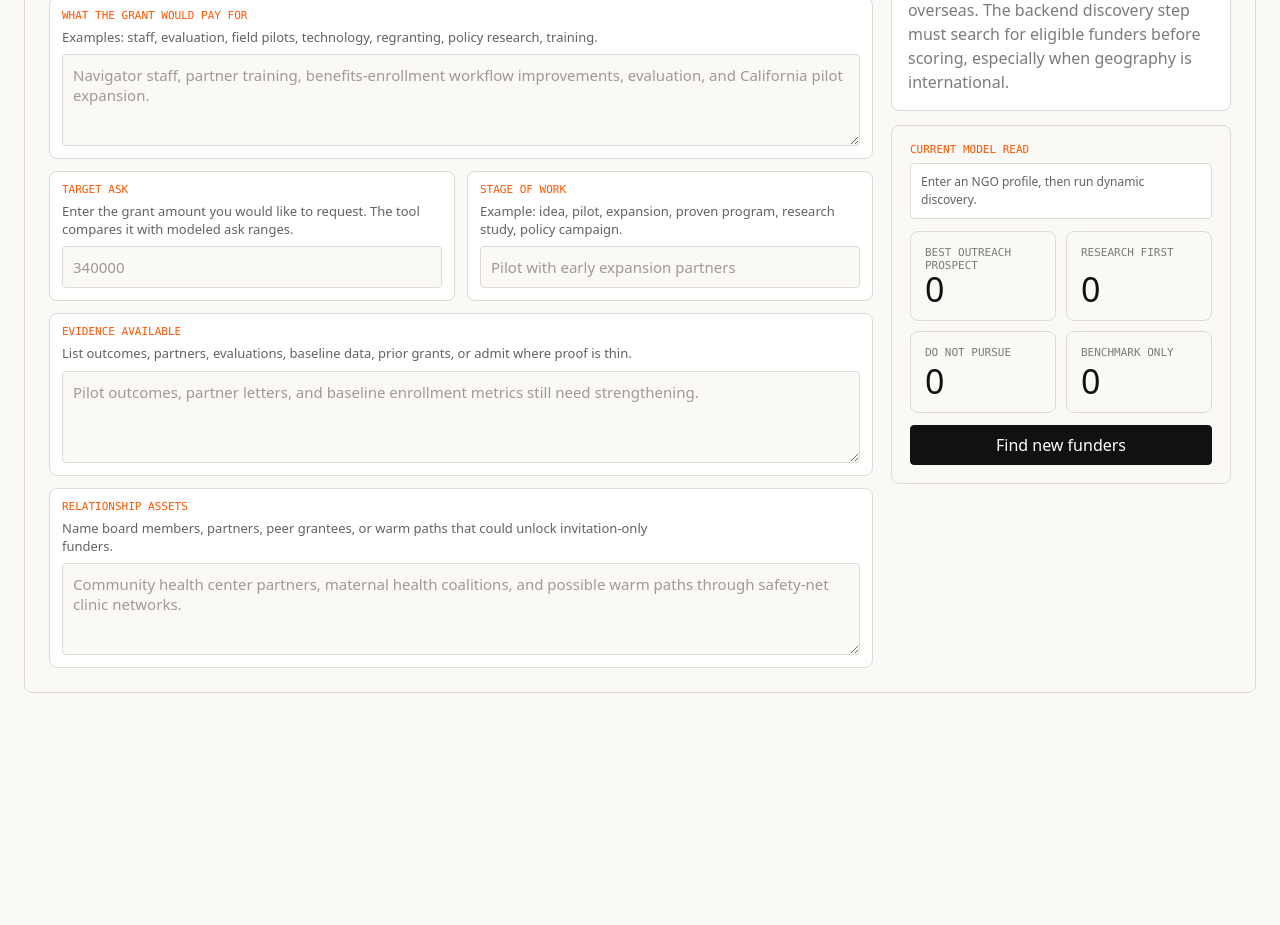
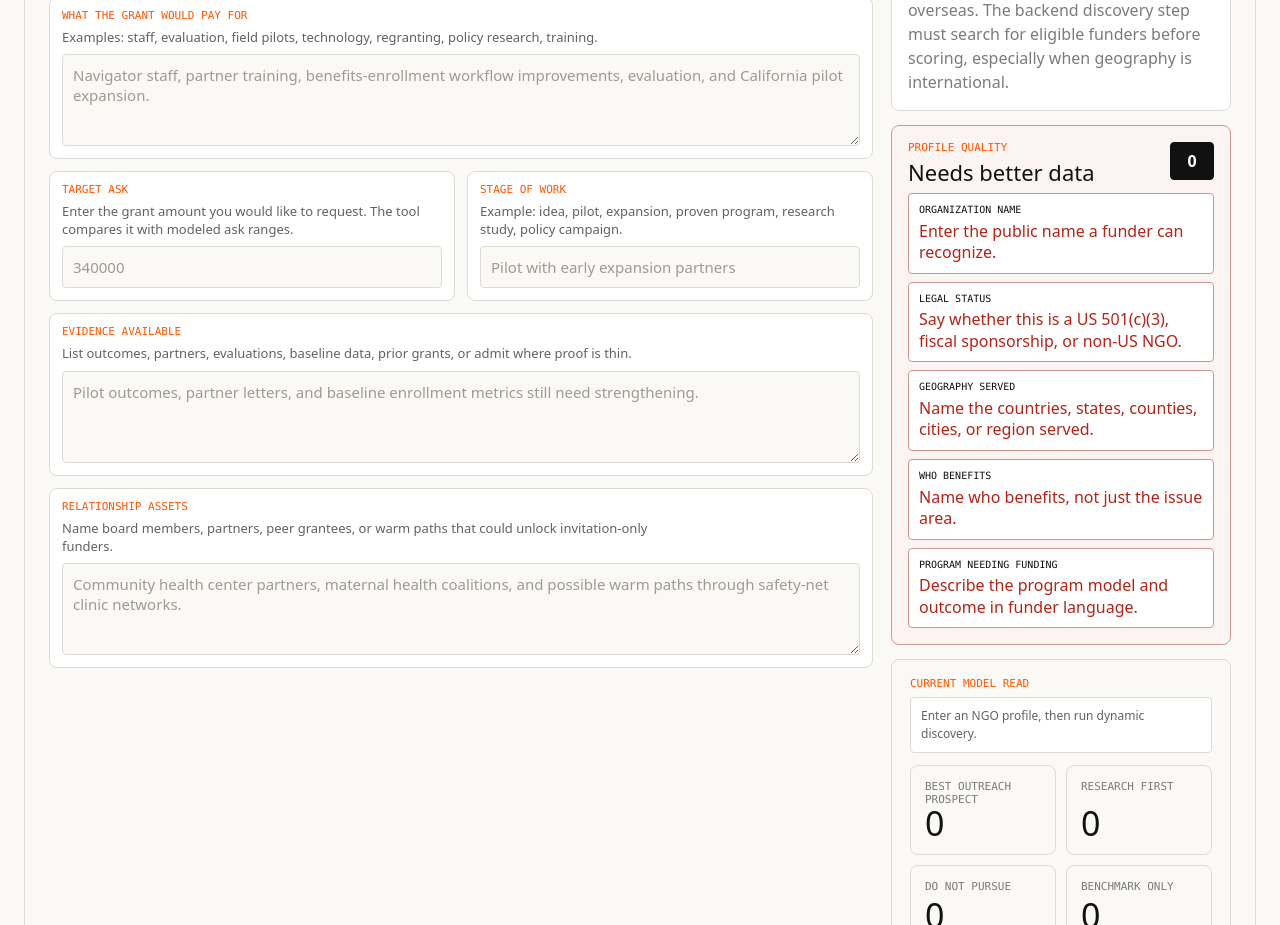
Before and after one commit to wayanvota/funder-discovery, a React (Vite) app: page / in a window 1280 px wide. Shown: the part 1040-1965 px from the top of the page. Before the commit the page ends 1757 px from the top, so only its background shows below. Built offline with nearby package versions, Linux system fonts and the light colour scheme.

Commit message:
Add intake quality feedback

```diff
--- a/src/main.jsx
+++ b/src/main.jsx
@@ -117,6 +117,107 @@ const intakeFields = [
 ];
 
 const emptyProfile = Object.fromEntries(intakeFields.map((field) => [field.field, ""]));
+const fieldLabels = Object.fromEntries(intakeFields.map((field) => [field.field, field.label]));
+
+function textValue(value) {
+  return String(value ?? "").trim();
+}
+
+function wordCount(value) {
+  return textValue(value).split(/\s+/).filter(Boolean).length;
+}
+
+function isGenericGeography(value) {
+  return ["global", "national", "international", "usa", "us", "united states"].includes(
+    textValue(value).toLowerCase()
+  );
+}
+
+function evaluateIntake(profile) {
+  const fieldFeedback = {};
+  const errors = [];
+  const warnings = [];
+
+  function add(field, severity, message) {
+    const item = {
+      field,
+      label: fieldLabels[field] || field,
+      severity,
+      message
+    };
+    fieldFeedback[field] = item;
+    if (severity === "error") {
+      errors.push(item);
+    } else {
+      warnings.push(item);
+    }
+  }
+
+  if (wordCount(profile.name) < 1) {
+    add("name", "error", "Enter the public name a funder can recognize.");
+  }
+
+  const entityType = textValue(profile.entityType).toLowerCase();
+  if (!entityType) {
+    add("entityType", "error", "Say whether this is a US 501(c)(3), fiscal sponsorship, or non-US NGO.");
+  } else if (!/(501|public charity|fiscal|sponsor|ngo|nonprofit|charity)/.test(entityType)) {
+    add("entityType", "warning", "Add the legal status. The public version is strongest for US 501(c)(3)s.");
+  }
+
+  const annualBudget = Number(profile.annualBudget || 0);
+  if (!annualBudget) {
+    add("annualBudget", "warning", "Add a rough annual budget so ask-size risk can be judged.");
+  }
+
+  if (wordCount(profile.geography) < 2) {
+    add("geography", "error", "Name the countries, states, counties, cities, or region served.");
+  } else if (isGenericGeography(profile.geography)) {
+    add("geography", "warning", "Generic geography produces generic funders. Add specific places served.");
+  }
+
+  if (wordCount(profile.targetPopulation) < 5) {
+    add("targetPopulation", "error", "Name who benefits, not just the issue area.");
+  }
+
+  if (wordCount(profile.programFocus) < 6) {
+    add("programFocus", "error", "Describe the program model and outcome in funder language.");
+  }
+
+  if (wordCount(profile.fundingUse) < 5) {
+    add("fundingUse", "error", "Say what grant dollars would pay for.");
+  }
+
+  const askAmount = Number(profile.askAmount || 0);
+  if (!askAmount) {
+    add("askAmount", "error", "Enter the target ask so the tool can flag unrealistic grant sizes.");
+  } else if (annualBudget && askAmount > annualBudget * 0.35) {
+    add("askAmount", "warning", "This ask is more than 35% of the annual budget. Expect ask-size risk warnings.");
+  }
+
+  if (wordCount(profile.projectStage) < 2) {
+    add("projectStage", "warning", "Add the stage of work so funders are matched to pilot, scale, research, or capital needs.");
+  }
+
+  if (wordCount(profile.evidenceLevel) < 5) {
+    add("evidenceLevel", "warning", "List outcomes, evaluations, partners, prior grants, or say where proof is thin.");
+  }
+
+  if (wordCount(profile.relationshipAssets) < 4) {
+    add("relationshipAssets", "warning", "Name warm paths, peer grantees, board links, partners, or say none are known.");
+  }
+
+  const score = Math.max(0, 100 - errors.length * 14 - warnings.length * 6);
+  const status = errors.length ? "blocked" : warnings.length ? "usable" : "strong";
+
+  return {
+    errors,
+    warnings,
+    fieldFeedback,
+    score,
+    status,
+    canSubmit: errors.length === 0
+  };
+}
 
 function App() {
   const [profile, setProfile] = useState(emptyProfile);
@@ -132,6 +233,9 @@ function App() {
   const [filter, setFilter] = useState("All");
   const [activeTab, setActiveTab] = useState("Evidence");
   const [asks, setAsks] = useState({});
+  const [intakeAttempted, setIntakeAttempted] = useState(false);
+
+  const intakeQuality = useMemo(() => evaluateIntake(profile), [profile]);
 
   const enriched = useMemo(() => {
     return [...discoveredFunders]
@@ -191,11 +295,16 @@ function App() {
   }
 
   async function discoverFunders() {
-    const organizationName = String(profile.name || "").trim();
-    if (!organizationName) {
+    const quality = evaluateIntake(profile);
+    setIntakeAttempted(true);
+
+    if (!quality.canSubmit) {
       setDiscoveryState({
         status: "error",
-        message: "Enter an organization name before running discovery.",
+        message: `Improve the intake before discovery: ${quality.errors
+          .slice(0, 3)
+          .map((item) => item.message)
+          .join(" ")}`,
         source: null
       });
       return;
@@ -208,11 +317,19 @@ function App() {
     });
 
     try {
-      const response = await fetch(`${apiBase}/api/discover`, {
-        method: "POST",
-        headers: { "content-type": "application/json" },
-        body: JSON.stringify({ profile })
-      });
+      const controller = new AbortController();
+      const timeout = window.setTimeout(() => controller.abort(), 80000);
+      let response;
+      try {
+        response = await fetch(`${apiBase}/api/discover`, {
+          method: "POST",
+          headers: { "content-type": "application/json" },
+          body: JSON.stringify({ profile }),
+          signal: controller.signal
+        });
+      } finally {
+        window.clearTimeout(timeout);
+      }
       const payload = await response.json();
 
       if (!response.ok || !payload.ok) {
@@ -237,7 +354,10 @@ function App() {
       setSelectedId("");
       setDiscoveryState({
         status: "error",
-        message: error.message,
+        message:
+          error.name === "AbortError"
+            ? "Discovery took too long. Tighten the intake fields or try again with more specific geography and program details."
+            : error.message,
         source: "Render backend"
       });
       setPage("shortlist");
@@ -276,6 +396,8 @@ function App() {
         <IntakePage
           buckets={buckets}
           discoveryState={discoveryState}
+          intakeAttempted={intakeAttempted}
+          intakeQuality={intakeQuality}
           onContinue={discoverFunders}
           profile={profile}
           updateProfile={updateProfile}
@@ -319,7 +441,15 @@ function App() {
   );
 }
 
-function IntakePage({ buckets, discoveryState, onContinue, profile, updateProfile }) {
+function IntakePage({
+  buckets,
+  discoveryState,
+  intakeAttempted,
+  intakeQuality,
+  onContinue,
+  profile,
+  updateProfile
+}) {
   return (
     <section className="page-card intake-page">
       <div className="page-hero">
@@ -336,6 +466,8 @@ function IntakePage({ buckets, discoveryState, onContinue, profile, updateProfil
           {intakeFields.map((field) => (
             <IntakeField
               config={field}
+              feedback={intakeQuality.fieldFeedback[field.field]}
+              intakeAttempted={intakeAttempted}
               key={field.field}
               profile={profile}
               updateProfile={updateProfile}
@@ -365,6 +497,8 @@ function IntakePage({ buckets, discoveryState, onContinue, profile, updateProfil
             <p>{scopeNote}</p>
           </section>
 
+          <ProfileQualityPanel intakeQuality={intakeQuality} />
+
           <section className="brief-card">
             <p className="section-label">Current model read</p>
             <p className={`status-line ${discoveryState.status}`}>{discoveryState.message}</p>
@@ -391,12 +525,50 @@ function IntakePage({ buckets, discoveryState, onContinue, profile, updateProfil
   );
 }
 
-function IntakeField({ config, profile, updateProfile }) {
+function ProfileQualityPanel({ intakeQuality }) {
+  const headline =
+    intakeQuality.status === "strong"
+      ? "Strong enough for discovery"
+      : intakeQuality.status === "usable"
+        ? "Usable, but sharpen it"
+        : "Needs better data";
+  const guidance = [...intakeQuality.errors, ...intakeQuality.warnings].slice(0, 5);
+
+  return (
+    <section className={`quality-panel ${intakeQuality.status}`}>
+      <div className="quality-header">
+        <div>
+          <p className="section-label">Profile quality</p>
+          <h3>{headline}</h3>
+        </div>
+        <strong>{intakeQuality.score}</strong>
+      </div>
+      {guidance.length ? (
+        <ul>
+          {guidance.map((item) => (
+            <li className={item.severity} key={`${item.field}-${item.message}`}>
+              <span>{item.label}</span>
+              {item.message}
+            </li>
+          ))}
+        </ul>
+      ) : (
+        <p>
+          The intake has enough specificity for the backend to search by mission,
+          geography, ask size, evidence, and relationship path.
+        </p>
+      )}
+    </section>
+  );
+}
+
+function IntakeField({ config, feedback, intakeAttempted, profile, updateProfile }) {
   const value = profile[config.field] ?? "";
   const id = `field-${config.field}`;
   const placeholder = String(organization[config.field] ?? "");
+  const shouldShowFeedback = feedback && (intakeAttempted || value !== "");
   return (
-    <label className="field-block" htmlFor={id}>
+    <label className={`field-block ${shouldShowFeedback ? feedback.severity : ""}`} htmlFor={id}>
       <span>{config.label}</span>
       <small>{config.helper}</small>
       {config.multiline ? (
@@ -417,6 +589,7 @@ function IntakeField({ config, profile, updateProfile }) {
           onChange={(event) => updateProfile(config.field, event.target.value)}
         />
       )}
+      {shouldShowFeedback && <em className={`field-feedback ${feedback.severity}`}>{feedback.message}</em>}
     </label>
   );
 }
--- a/src/styles.css
+++ b/src/styles.css
@@ -180,6 +180,16 @@ button:active,
   gap: 8px;
 }
 
+.field-block.error {
+  border-color: color-mix(in srgb, var(--bad) 42%, var(--border));
+  background: color-mix(in srgb, var(--bad) 5%, #ffffff);
+}
+
+.field-block.warning {
+  border-color: color-mix(in srgb, var(--warn) 38%, var(--border));
+  background: color-mix(in srgb, var(--warn) 5%, #ffffff);
+}
+
 .field-block:nth-child(5),
 .field-block:nth-child(6),
 .field-block:nth-child(7),
@@ -227,6 +237,25 @@ button:active,
   resize: vertical;
 }
 
+.field-feedback {
+  border-left: 3px solid var(--muted);
+  color: var(--muted-strong);
+  font-size: 12px;
+  font-style: normal;
+  line-height: 1.35;
+  padding-left: 8px;
+}
+
+.field-feedback.error {
+  border-color: var(--bad);
+  color: var(--bad);
+}
+
+.field-feedback.warning {
+  border-color: var(--warn);
+  color: var(--warn);
+}
+
 .intake-aside {
   display: grid;
   gap: 14px;
@@ -381,6 +410,91 @@ button:active,
 }
 
 .scope-panel p:last-child {
+  margin-bottom: 0;
+}
+
+.quality-panel {
+  border: 1px solid var(--border);
+  border-radius: 8px;
+  background: #ffffff;
+  padding: 16px;
+}
+
+.quality-panel.blocked {
+  border-color: color-mix(in srgb, var(--bad) 36%, var(--border));
+  background: color-mix(in srgb, var(--bad) 5%, #ffffff);
+}
+
+.quality-panel.usable {
+  border-color: color-mix(in srgb, var(--warn) 36%, var(--border));
+  background: color-mix(in srgb, var(--warn) 5%, #ffffff);
+}
+
+.quality-panel.strong {
+  border-color: color-mix(in srgb, var(--good) 36%, var(--border));
+  background: color-mix(in srgb, var(--good) 7%, #ffffff);
+}
+
+.quality-header {
+  display: grid;
+  grid-template-columns: minmax(0, 1fr) auto;
+  gap: 14px;
+  align-items: start;
+  margin-bottom: 10px;
+}
+
+.quality-header h3 {
+  font-size: 22px;
+  margin-bottom: 0;
+}
+
+.quality-header strong {
+  border: 1px solid var(--text);
+  border-radius: 4px;
+  background: var(--text);
+  color: #ffffff;
+  min-width: 44px;
+  padding: 7px 8px;
+  text-align: center;
+}
+
+.quality-panel ul {
+  display: grid;
+  gap: 8px;
+  list-style: none;
+  margin: 0;
+  padding: 0;
+}
+
+.quality-panel li {
+  border: 1px solid var(--border);
+  border-radius: 4px;
+  background: #ffffff;
+  color: var(--muted-strong);
+  display: grid;
+  gap: 4px;
+  padding: 9px 10px;
+  line-height: 1.35;
+}
+
+.quality-panel li span {
+  color: var(--text);
+  font-family: SaansMono, "SaansMono Fallback", ui-monospace, SFMono-Regular, Menlo, Monaco, Consolas, monospace;
+  font-size: 10px;
+  text-transform: uppercase;
+}
+
+.quality-panel li.error {
+  border-color: color-mix(in srgb, var(--bad) 38%, var(--border));
+  color: var(--bad);
+}
+
+.quality-panel li.warning {
+  border-color: color-mix(in srgb, var(--warn) 38%, var(--border));
+  color: var(--warn);
+}
+
+.quality-panel p:last-child {
   margin-bottom: 0;
 }
 
```
